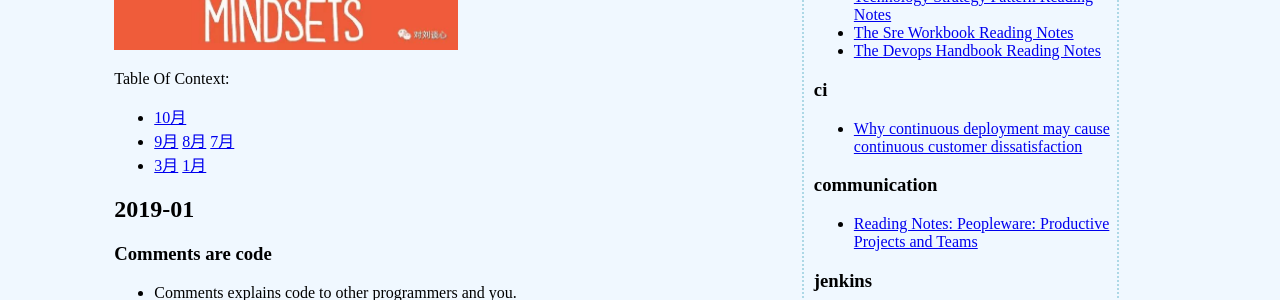
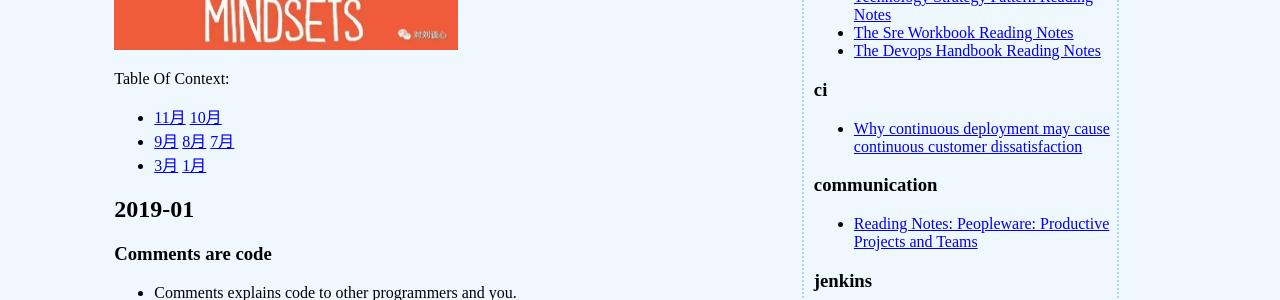
Before and after one commit to liuning0820/liuning0820.github.io, a Jekyll site: the page built from _posts/2019-07-27-mindset-2019.md, in a window 1280 px wide and 900 px high. Shown: the part 435-735 px from the top of the window. Built offline with Jekyll 4.4.1, drawn with Linux system fonts in a browser that asks for light colours; comment, search, counter and statistics services are not loaded.

Commit message:
Update TOC

```diff
--- a/_posts/2019-07-27-mindset-2019.md
+++ b/_posts/2019-07-27-mindset-2019.md
@@ -16,7 +16,7 @@ comments: true
 
 Table Of Context:
 
-- [10月](#2019-10)
+- [11月](#2019-11)  [10月](#2019-10)
 - [9月](#2019-09)   [8月](#2019-08)     [7月](#2019-07)
 - [3月](#2019-03)   [1月](#2019-01)
 
```
